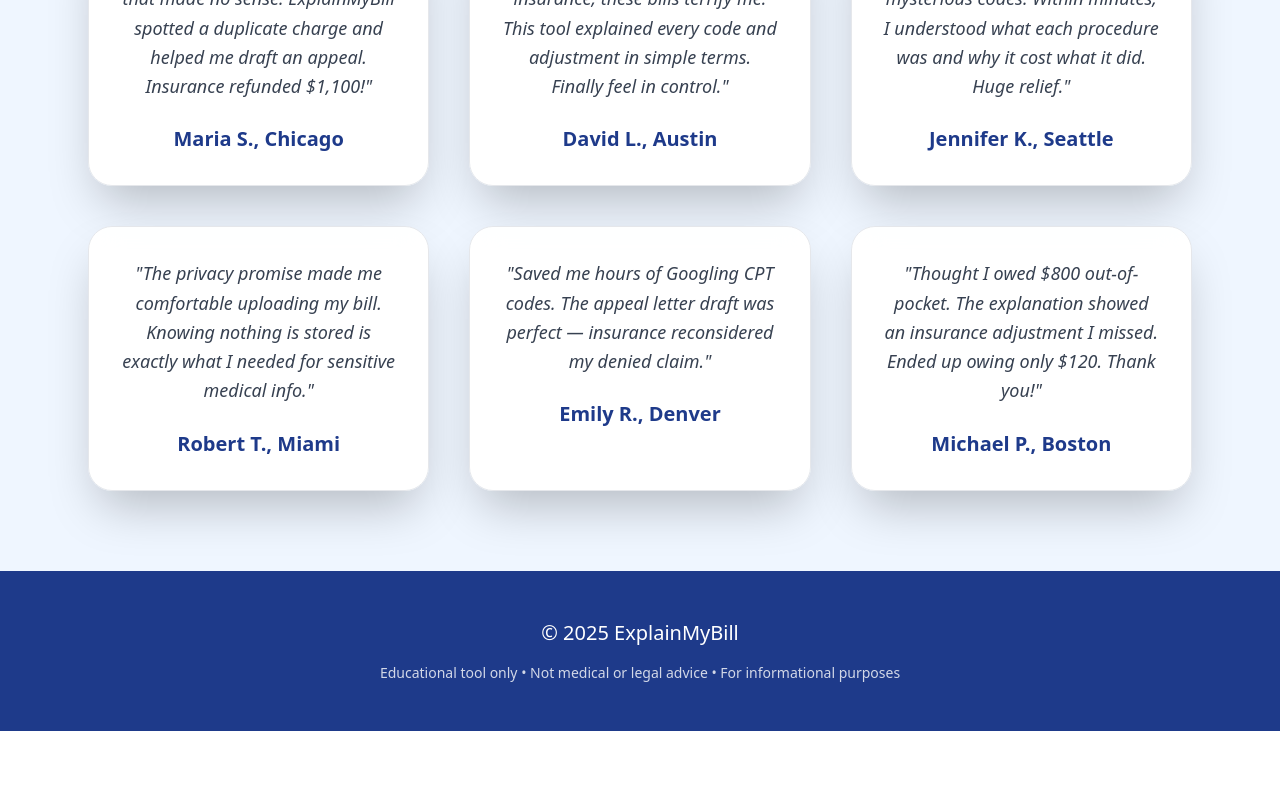
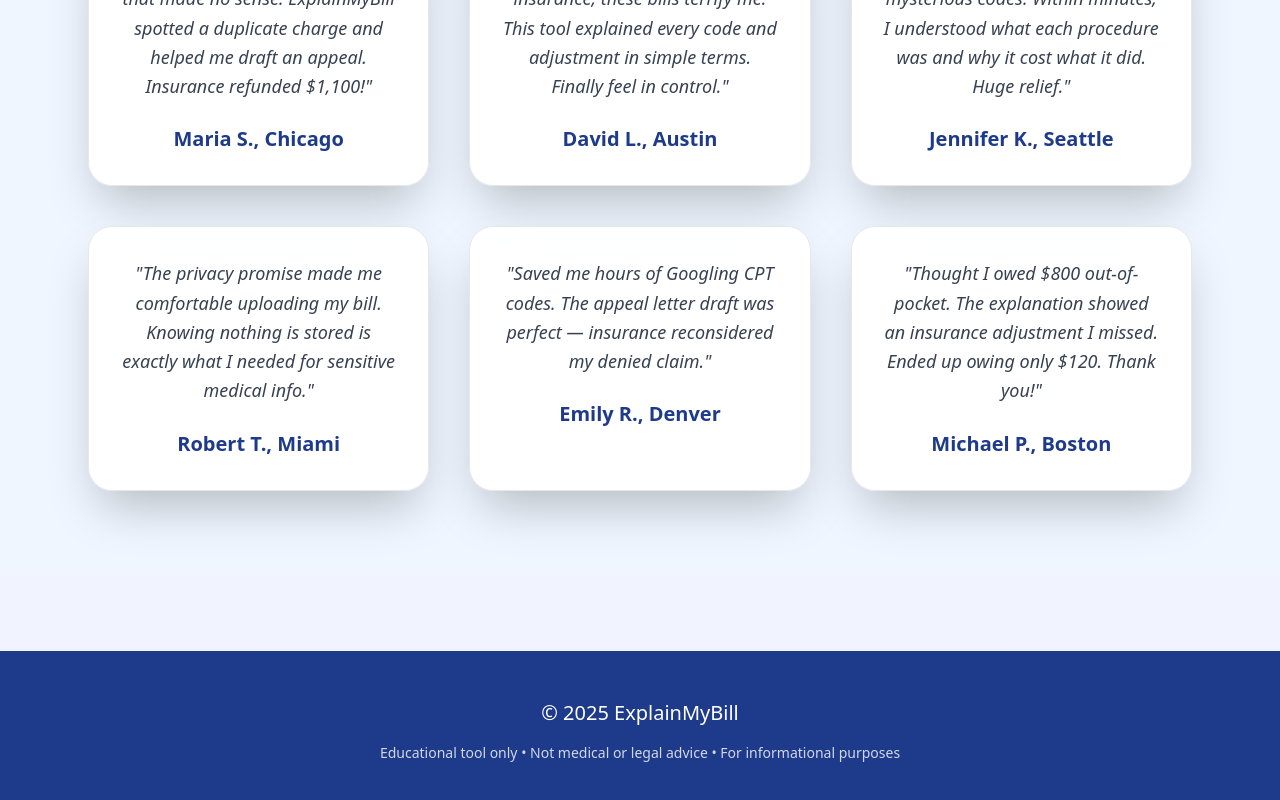
Before and after one commit to kevin-phan-25/explain-my-bill-frontend, a React (Create React App) app in the folder frontend/: page / in a window 1280 px wide. Shown: the part 1640-2440 px from the top of the page. Before the commit the page ends 2371 px from the top, so only its background shows below. Built offline with nearby package versions, Linux system fonts and the light colour scheme.

Commit message:
Update App.js

```diff
--- a/frontend/src/App.js
+++ b/frontend/src/App.js
@@ -20,6 +20,11 @@ function App() {
 
   return (
     <div className="min-h-screen bg-gradient-to-b from-blue-50 via-white to-indigo-50">
+      {/* Skip to main content for screen readers */}
+      <a href="#main-content" className="sr-only focus:not-sr-only focus:absolute focus:top-4 focus:left-4 bg-blue-600 text-white px-4 py-2 rounded">
+        Skip to main content
+      </a>
+
       {/* Header */}
       <header className="bg-gradient-to-r from-blue-700 to-indigo-800 text-white py-16 shadow-2xl">
         <div className="container mx-auto px-6 text-center">
@@ -33,14 +38,14 @@ function App() {
       {/* Privacy Badge */}
       <div className="container mx-auto px-6 -mt-8 relative z-10">
         <div className="privacy-badge text-center max-w-4xl mx-auto shadow-2xl">
-          <span className="text-4xl mr-4">🔒</span>
+          <span className="text-4xl mr-4" aria-hidden="true">🔒</span>
           <strong className="text-xl">Your privacy is guaranteed.</strong> We process your bill securely and delete it immediately.
           No data is stored. We are not HIPAA-certified because we retain zero health information.
         </div>
       </div>
 
       {/* Main Content */}
-      <div className="container mx-auto px-6 py-16 max-w-5xl">
+      <main id="main-content" className="container mx-auto px-6 py-16 max-w-5xl">
         {!result ? (
           <BillUploader onResult={handleResult} onLoading={setLoading} />
         ) : (
@@ -52,13 +57,13 @@ function App() {
         {showUpgrade && (
           <UpgradeModal onClose={() => setShowUpgrade(false)} stripePromise={stripePromise} />
         )}
-      </div>
+      </main>
 
-      {/* Testimonials Section */}
+      {/* Testimonials */}
       <Testimonials />
 
       {/* Footer */}
-      <footer className="bg-blue-900 text-white py-12">
+      <footer className="bg-blue-900 text-white py-12 mt-20">
         <div className="container mx-auto px-6 text-center">
           <p className="text-xl mb-4">© 2025 ExplainMyBill</p>
           <p className="text-sm opacity-80">
```
